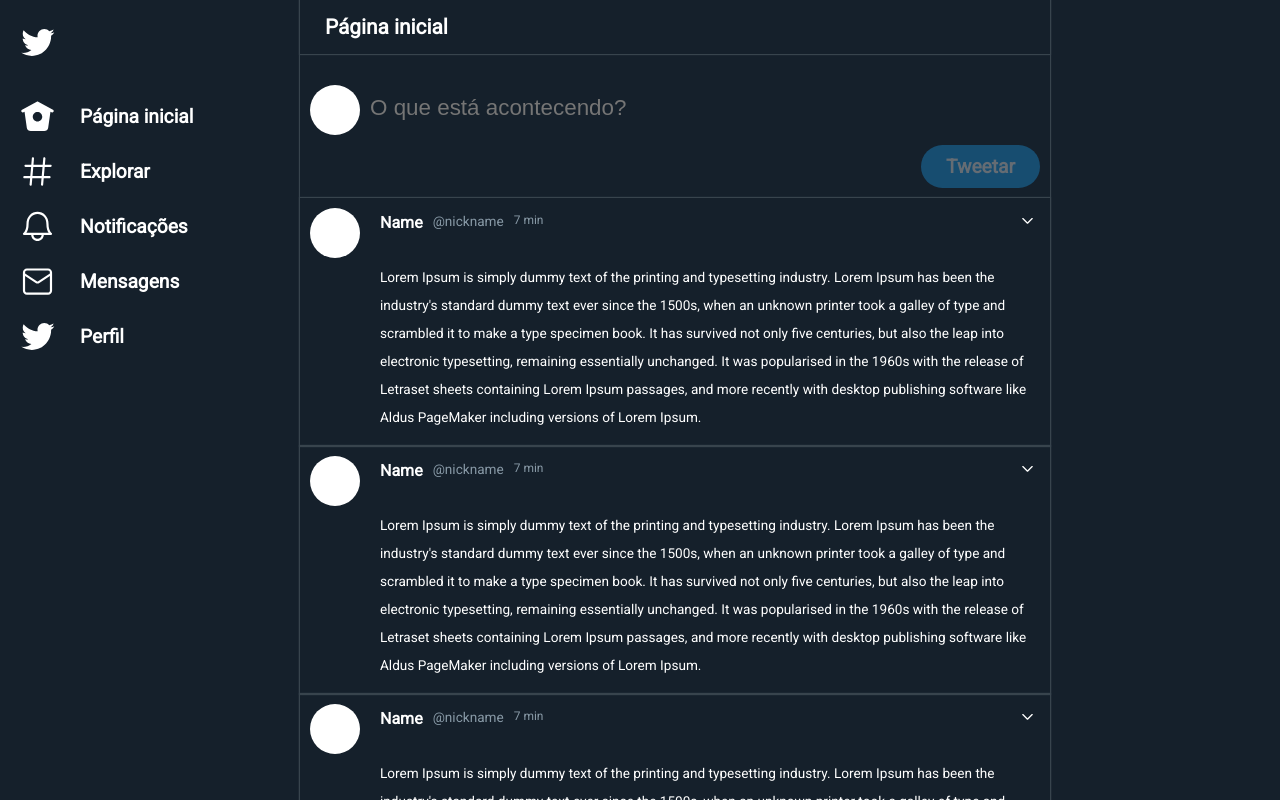
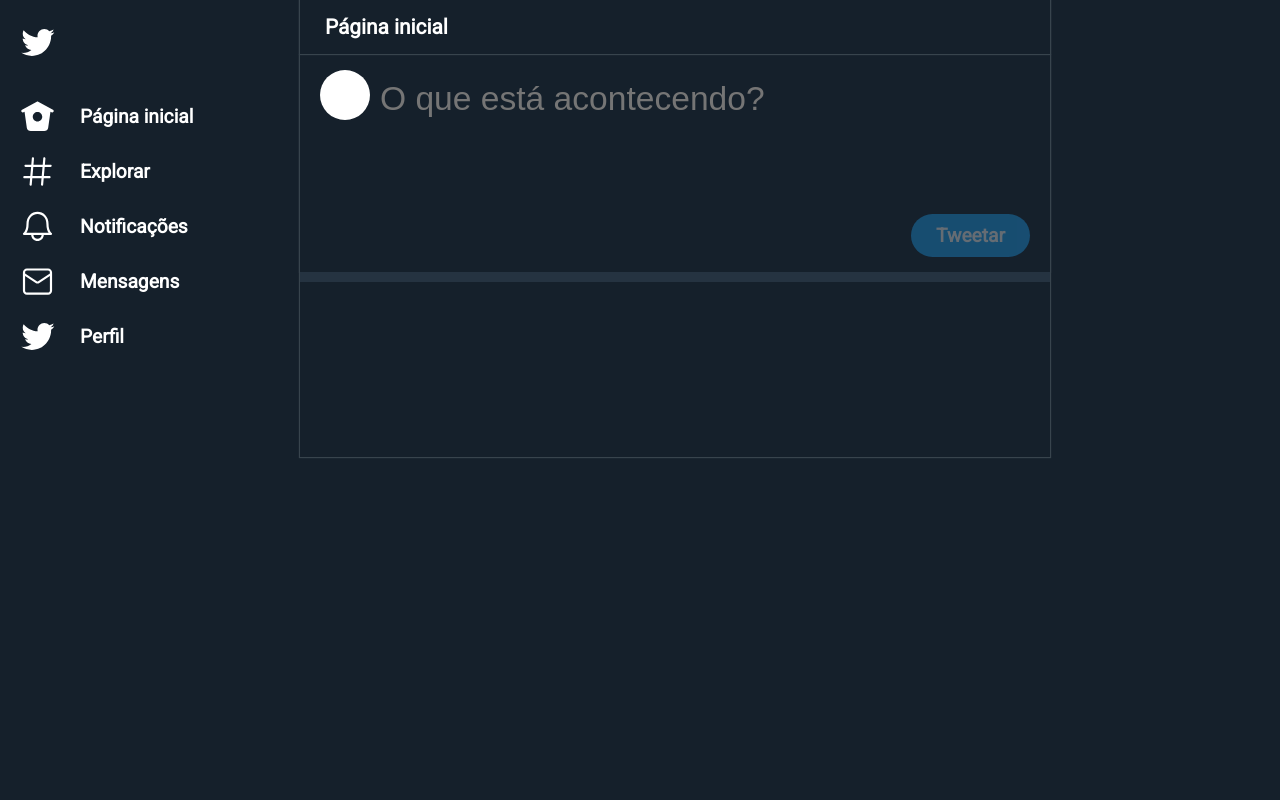
Before and after one commit to eduardoaraya/Twitter-React, a React (Create React App) app: page / in a window 1280 px wide. Shown: the top 800 px of the page. Built offline with nearby package versions, Linux system fonts and the light colour scheme.

Commit message:
update layout posttext

```diff
--- a/src/app/App.css
+++ b/src/app/App.css
@@ -31,7 +31,7 @@
 }
 
 .border-highlight{
-  box-shadow:0px 0px 1px 1px rgb(56, 68, 77);;
+  box-shadow:0px 0px 1px 1px rgb(56, 68, 77);
 }
 
 .avatar{
--- a/src/components/PostText/PostText.js
+++ b/src/components/PostText/PostText.js
@@ -4,7 +4,7 @@
 
 export default function PostText() {
   return (
-    <div className="post">
+    <div className="post  border-highlight">
       <div className="post-area">
           <figure className="avatar"></figure>
           <div className="post-text">
--- a/src/components/PostText/style.css
+++ b/src/components/PostText/style.css
@@ -1,26 +1,31 @@
 .post{
-  padding:10px;
+  padding:15px 20PX;
 }
 
 .post-area{
   display: grid;
   grid-template-columns: 50px 1fr;
+  grid-auto-rows: auto;
+  /* grid-template-rows: ; */
 }
 
 .post-text{
   padding:10px;
+  height: auto;
 }
 
 .post-input{
   width: 100%;
   height: auto;
+  min-height: 120px;
   border:none;
   background: transparent;
   resize: none;
   outline: none;
   color:#FFF;
   font-family: Arial, Helvetica, sans-serif;
-  font-size: 1em;
+  font-size: 1.5em;
+  overflow-y: hidden;
 }
 
 .post-input::placeholder{
--- a/src/components/post-list/PostList.js
+++ b/src/components/post-list/PostList.js
@@ -6,12 +6,7 @@
 export default function PostList() {
   return (
     <div className="post-list">
-        <Post></Post>
-        <Post></Post>
-        <Post></Post>
-        <Post></Post>
-        <Post></Post>
-        <Post></Post>
+
     </div>
   )
 }
--- a/src/components/side-navigator/SideNavigator.js
+++ b/src/components/side-navigator/SideNavigator.js
@@ -6,31 +6,31 @@
   return (
     <>
       <div className="logo">
-          <svg viewBox="0 0 24 24" className="r-jwli3a r-4qtqp9 r-yyyyoo r-16y2uox r-1q142lx r-8kz0gk r-dnmrzs r-bnwqim r-1plcrui r-lrvibr"><g><path d="M23.643 4.937c-.835.37-1.732.62-2.675.733.962-.576 1.7-1.49 2.048-2.578-.9.534-1.897.922-2.958 1.13-.85-.904-2.06-1.47-3.4-1.47-2.572 0-4.658 2.086-4.658 4.66 0 .364.042.718.12 1.06-3.873-.195-7.304-2.05-9.602-4.868-.4.69-.63 1.49-.63 2.342 0 1.616.823 3.043 2.072 3.878-.764-.025-1.482-.234-2.11-.583v.06c0 2.257 1.605 4.14 3.737 4.568-.392.106-.803.162-1.227.162-.3 0-.593-.028-.877-.082.593 1.85 2.313 3.198 4.352 3.234-1.595 1.25-3.604 1.995-5.786 1.995-.376 0-.747-.022-1.112-.065 2.062 1.323 4.51 2.093 7.14 2.093 8.57 0 13.255-7.098 13.255-13.254 0-.2-.005-.402-.014-.602.91-.658 1.7-1.477 2.323-2.41z"></path></g></svg>
+          <svg viewBox="0 0 24 24"><g><path d="M23.643 4.937c-.835.37-1.732.62-2.675.733.962-.576 1.7-1.49 2.048-2.578-.9.534-1.897.922-2.958 1.13-.85-.904-2.06-1.47-3.4-1.47-2.572 0-4.658 2.086-4.658 4.66 0 .364.042.718.12 1.06-3.873-.195-7.304-2.05-9.602-4.868-.4.69-.63 1.49-.63 2.342 0 1.616.823 3.043 2.072 3.878-.764-.025-1.482-.234-2.11-.583v.06c0 2.257 1.605 4.14 3.737 4.568-.392.106-.803.162-1.227.162-.3 0-.593-.028-.877-.082.593 1.85 2.313 3.198 4.352 3.234-1.595 1.25-3.604 1.995-5.786 1.995-.376 0-.747-.022-1.112-.065 2.062 1.323 4.51 2.093 7.14 2.093 8.57 0 13.255-7.098 13.255-13.254 0-.2-.005-.402-.014-.602.91-.658 1.7-1.477 2.323-2.41z"></path></g></svg>
       </div>
       <nav className="navigator-left">
         <ul>
           <li>
             <div className="icon">
-          <svg viewBox="0 0 24 24" className="r-13gxpu9 r-4qtqp9 r-yyyyoo r-lwhw9o r-dnmrzs r-bnwqim r-1plcrui r-lrvibr"><g><path d="M22.58 7.35L12.475 1.897c-.297-.16-.654-.16-.95 0L1.425 7.35c-.486.264-.667.87-.405 1.356.18.335.525.525.88.525.16 0 .324-.038.475-.12l.734-.396 1.59 11.25c.216 1.214 1.31 2.062 2.66 2.062h9.282c1.35 0 2.444-.848 2.662-2.088l1.588-11.225.737.398c.485.263 1.092.082 1.354-.404.263-.486.08-1.093-.404-1.355zM12 15.435c-1.795 0-3.25-1.455-3.25-3.25s1.455-3.25 3.25-3.25 3.25 1.455 3.25 3.25-1.455 3.25-3.25 3.25z"></path></g></svg>
+              <svg viewBox="0 0 24 24" ><g><path d="M22.58 7.35L12.475 1.897c-.297-.16-.654-.16-.95 0L1.425 7.35c-.486.264-.667.87-.405 1.356.18.335.525.525.88.525.16 0 .324-.038.475-.12l.734-.396 1.59 11.25c.216 1.214 1.31 2.062 2.66 2.062h9.282c1.35 0 2.444-.848 2.662-2.088l1.588-11.225.737.398c.485.263 1.092.082 1.354-.404.263-.486.08-1.093-.404-1.355zM12 15.435c-1.795 0-3.25-1.455-3.25-3.25s1.455-3.25 3.25-3.25 3.25 1.455 3.25 3.25-1.455 3.25-3.25 3.25z"></path></g></svg>
             </div>
             <span>Página inicial</span>
           </li>
           <li>
             <div className="icon">
-          <svg viewBox="0 0 24 24" className="r-jwli3a r-4qtqp9 r-yyyyoo r-lwhw9o r-dnmrzs r-bnwqim r-1plcrui r-lrvibr"><g><path d="M21 7.337h-3.93l.372-4.272c.036-.412-.27-.775-.682-.812-.417-.03-.776.27-.812.683l-.383 4.4h-6.32l.37-4.27c.037-.413-.27-.776-.68-.813-.42-.03-.777.27-.813.683l-.382 4.4H3.782c-.414 0-.75.337-.75.75s.336.75.75.75H7.61l-.55 6.327H3c-.414 0-.75.336-.75.75s.336.75.75.75h3.93l-.372 4.272c-.036.412.27.775.682.812l.066.003c.385 0 .712-.295.746-.686l.383-4.4h6.32l-.37 4.27c-.036.413.27.776.682.813l.066.003c.385 0 .712-.295.746-.686l.382-4.4h3.957c.413 0 .75-.337.75-.75s-.337-.75-.75-.75H16.39l.55-6.327H21c.414 0 .75-.336.75-.75s-.336-.75-.75-.75zm-6.115 7.826h-6.32l.55-6.326h6.32l-.55 6.326z"></path></g></svg>
+              <svg viewBox="0 0 24 24"><g><path d="M21 7.337h-3.93l.372-4.272c.036-.412-.27-.775-.682-.812-.417-.03-.776.27-.812.683l-.383 4.4h-6.32l.37-4.27c.037-.413-.27-.776-.68-.813-.42-.03-.777.27-.813.683l-.382 4.4H3.782c-.414 0-.75.337-.75.75s.336.75.75.75H7.61l-.55 6.327H3c-.414 0-.75.336-.75.75s.336.75.75.75h3.93l-.372 4.272c-.036.412.27.775.682.812l.066.003c.385 0 .712-.295.746-.686l.383-4.4h6.32l-.37 4.27c-.036.413.27.776.682.813l.066.003c.385 0 .712-.295.746-.686l.382-4.4h3.957c.413 0 .75-.337.75-.75s-.337-.75-.75-.75H16.39l.55-6.327H21c.414 0 .75-.336.75-.75s-.336-.75-.75-.75zm-6.115 7.826h-6.32l.55-6.326h6.32l-.55 6.326z"></path></g></svg>
             </div>
             <span>Explorar</span>
           </li>
           <li>
             <div className="icon">
-          <svg viewBox="0 0 24 24" className="r-jwli3a r-4qtqp9 r-yyyyoo r-lwhw9o r-dnmrzs r-bnwqim r-1plcrui r-lrvibr"><g><path d="M21.697 16.468c-.02-.016-2.14-1.64-2.103-6.03.02-2.532-.812-4.782-2.347-6.335C15.872 2.71 14.01 1.94 12.005 1.93h-.013c-2.004.01-3.866.78-5.242 2.174-1.534 1.553-2.368 3.802-2.346 6.334.037 4.33-2.02 5.967-2.102 6.03-.26.193-.366.53-.265.838.102.308.39.515.712.515h4.92c.102 2.31 1.997 4.16 4.33 4.16s4.226-1.85 4.327-4.16h4.922c.322 0 .61-.206.71-.514.103-.307-.003-.645-.263-.838zM12 20.478c-1.505 0-2.73-1.177-2.828-2.658h5.656c-.1 1.48-1.323 2.66-2.828 2.66zM4.38 16.32c.74-1.132 1.548-3.028 1.524-5.896-.018-2.16.644-3.982 1.913-5.267C8.91 4.05 10.397 3.437 12 3.43c1.603.008 3.087.62 4.18 1.728 1.27 1.285 1.933 3.106 1.915 5.267-.024 2.868.785 4.765 1.525 5.896H4.38z"></path></g></svg>
+              <svg viewBox="0 0 24 24"><g><path d="M21.697 16.468c-.02-.016-2.14-1.64-2.103-6.03.02-2.532-.812-4.782-2.347-6.335C15.872 2.71 14.01 1.94 12.005 1.93h-.013c-2.004.01-3.866.78-5.242 2.174-1.534 1.553-2.368 3.802-2.346 6.334.037 4.33-2.02 5.967-2.102 6.03-.26.193-.366.53-.265.838.102.308.39.515.712.515h4.92c.102 2.31 1.997 4.16 4.33 4.16s4.226-1.85 4.327-4.16h4.922c.322 0 .61-.206.71-.514.103-.307-.003-.645-.263-.838zM12 20.478c-1.505 0-2.73-1.177-2.828-2.658h5.656c-.1 1.48-1.323 2.66-2.828 2.66zM4.38 16.32c.74-1.132 1.548-3.028 1.524-5.896-.018-2.16.644-3.982 1.913-5.267C8.91 4.05 10.397 3.437 12 3.43c1.603.008 3.087.62 4.18 1.728 1.27 1.285 1.933 3.106 1.915 5.267-.024 2.868.785 4.765 1.525 5.896H4.38z"></path></g></svg>
             </div>
             <span>Notificações</span>
           </li>
           <li>
             <div className="icon">
-          <svg viewBox="0 0 24 24" className="r-jwli3a r-4qtqp9 r-yyyyoo r-lwhw9o r-dnmrzs r-bnwqim r-1plcrui r-lrvibr"><g><path d="M19.25 3.018H4.75C3.233 3.018 2 4.252 2 5.77v12.495c0 1.518 1.233 2.753 2.75 2.753h14.5c1.517 0 2.75-1.235 2.75-2.753V5.77c0-1.518-1.233-2.752-2.75-2.752zm-14.5 1.5h14.5c.69 0 1.25.56 1.25 1.25v.714l-8.05 5.367c-.273.18-.626.182-.9-.002L3.5 6.482v-.714c0-.69.56-1.25 1.25-1.25zm14.5 14.998H4.75c-.69 0-1.25-.56-1.25-1.25V8.24l7.24 4.83c.383.256.822.384 1.26.384.44 0 .877-.128 1.26-.383l7.24-4.83v10.022c0 .69-.56 1.25-1.25 1.25z"></path></g></svg>
+              <svg viewBox="0 0 24 24"><g><path d="M19.25 3.018H4.75C3.233 3.018 2 4.252 2 5.77v12.495c0 1.518 1.233 2.753 2.75 2.753h14.5c1.517 0 2.75-1.235 2.75-2.753V5.77c0-1.518-1.233-2.752-2.75-2.752zm-14.5 1.5h14.5c.69 0 1.25.56 1.25 1.25v.714l-8.05 5.367c-.273.18-.626.182-.9-.002L3.5 6.482v-.714c0-.69.56-1.25 1.25-1.25zm14.5 14.998H4.75c-.69 0-1.25-.56-1.25-1.25V8.24l7.24 4.83c.383.256.822.384 1.26.384.44 0 .877-.128 1.26-.383l7.24-4.83v10.022c0 .69-.56 1.25-1.25 1.25z"></path></g></svg>
             </div>
             <span>Mensagens</span>
           </li>
--- a/src/pages/home/index.css
+++ b/src/pages/home/index.css
@@ -37,7 +37,7 @@
   width: 100%;
   grid-column: 2/3;
   height: 100%;
-  padding-top:75px;
+  padding-top:55px;
   padding-bottom:175px;
 }
 
@@ -61,3 +61,10 @@
   /* stroke:#FFF; */
   fill:#FFF;
 }
+
+
+.separator{
+  background-color: rgb(37, 51, 65);
+  height: 10px;
+  width: 100%;
+}
--- a/src/pages/home/index.js
+++ b/src/pages/home/index.js
@@ -18,6 +18,7 @@
             <h1 className="title-page">Página inicial</h1>
           </header>
           <PostText/>
+          <div className="separator"></div>
           <PostList/>
         </div>
       </div>
```
Lines whose indentation alone changed are shown as unchanged.
